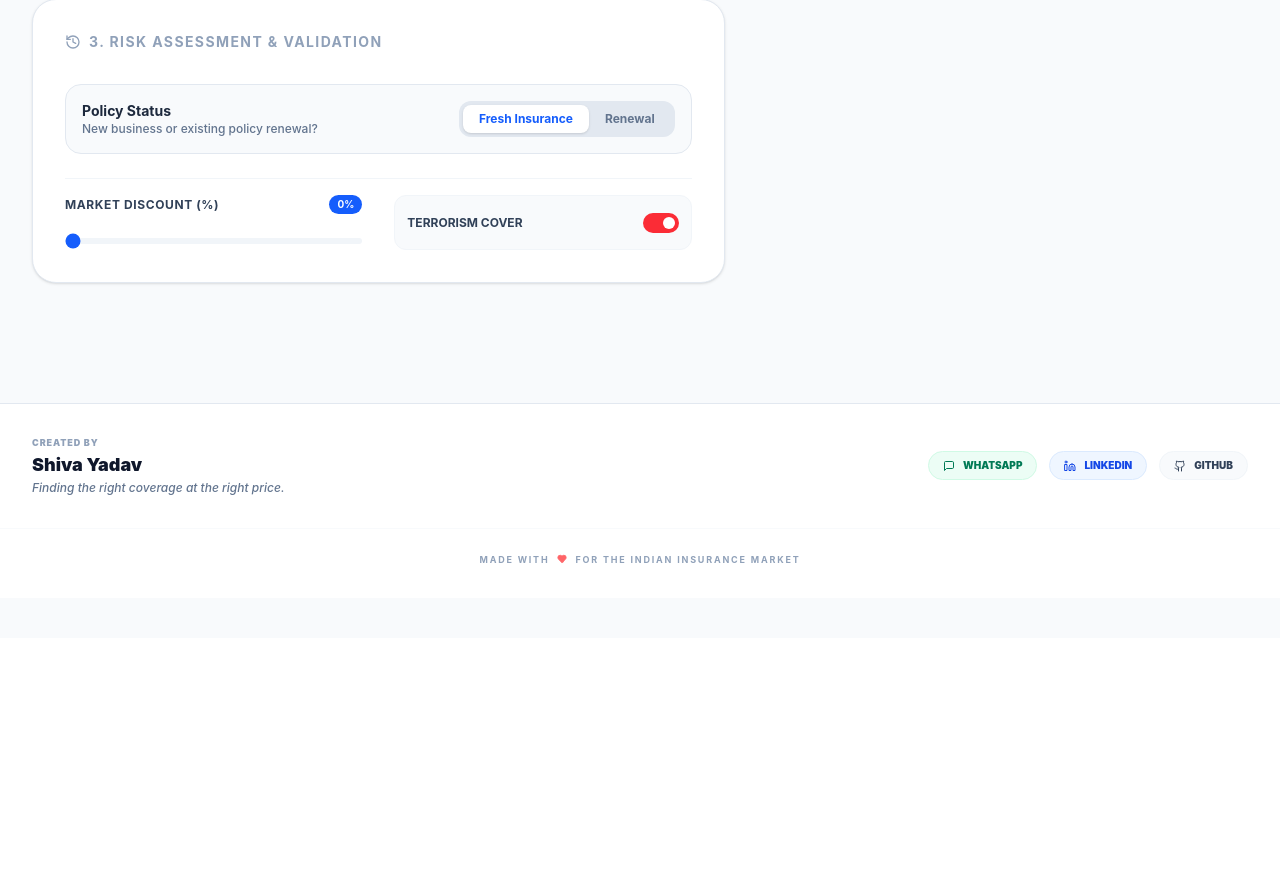
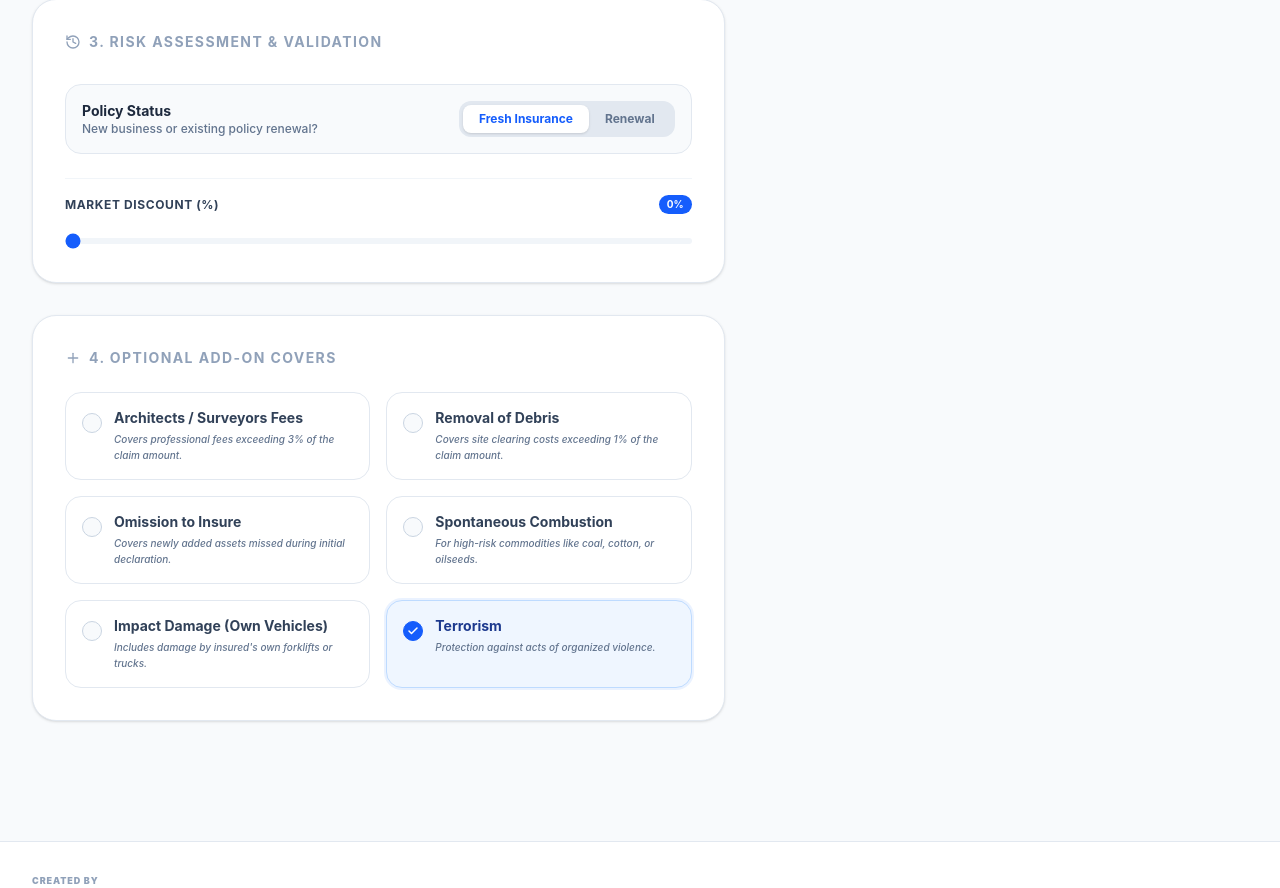
Before and after one commit to Rudra2305/Bharat-Fire-Insurance-Quote-Tool, a React (Vite) app: page / in a window 1280 px wide. Shown: the part 672-1560 px from the top of the page. Before the commit the page ends 1310 px from the top, so only its background shows below. Built offline with nearby package versions, Linux system fonts and the light colour scheme.

Commit message:
feat: integrate industry-standard perils, deductibles, and optional add-ons

```diff
--- a/src/components/CalculatorForm.tsx
+++ b/src/components/CalculatorForm.tsx
@@ -1,7 +1,8 @@
 import React, { useState, useEffect } from 'react';
 import type { QuoteInputs } from '../utils/calculator';
 import { pincodeMap, occupancies } from '../data/dataManager';
-import { Search, MapPin, Building2, Factory, Package, Percent, ShieldAlert, Sofa, History, AlertCircle, Plus } from 'lucide-react';
+import { optionalAddons } from '../data/perils';
+import { Search, MapPin, Building2, Factory, Package, Percent, ShieldAlert, Sofa, History, AlertCircle, Plus, Check } from 'lucide-react';
 
 interface CalculatorFormProps {
   onUpdate: (inputs: QuoteInputs) => void;
@@ -22,6 +23,7 @@ export const CalculatorForm: React.FC<CalculatorFormProps> = ({ onUpdate }) => {
     hasClaims: false,
     pastPremium: 0,
     pastClaims: 0,
+    selectedAddons: ['terrorism'],
   });
 
   const [pincodeQuery, setPincodeQuery] = useState('');
@@ -41,6 +43,21 @@ export const CalculatorForm: React.FC<CalculatorFormProps> = ({ onUpdate }) => {
     } else {
       setInputs(prev => ({ ...prev, pincode: null }));
     }
+  };
+
+  const toggleAddon = (id: string) => {
+    setInputs(prev => {
+      const isSelected = prev.selectedAddons.includes(id);
+      const updated = isSelected
+        ? prev.selectedAddons.filter(a => a !== id)
+        : [...prev.selectedAddons, id];
+
+      return {
+        ...prev,
+        selectedAddons: updated,
+        includeTerrorism: updated.includes('terrorism')
+      };
+    });
   };
 
   const filteredOccupancies = occupancyQuery.length > 1
@@ -147,7 +164,7 @@ export const CalculatorForm: React.FC<CalculatorFormProps> = ({ onUpdate }) => {
               </label>
               <input
                 type="number"
-                onChange={(e) => setInputs(prev => ({ ...prev, [item.key]: Number(e.target.value) }))}
+                onChange={(e) => setInputs(prev => ({ ...prev, [item.key as any]: Number(e.target.value) }))}
                 className="w-full bg-slate-50 border border-slate-200 rounded-xl px-4 py-3 focus:outline-none focus:ring-2 focus:ring-blue-500/20 transition-all font-bold text-sm"
                 placeholder="0"
               />
@@ -231,8 +248,8 @@ export const CalculatorForm: React.FC<CalculatorFormProps> = ({ onUpdate }) => {
             </div>
           )}
 
-          {/* Discount & Terrorism */}
-          <div className="pt-4 border-t border-slate-100 grid grid-cols-1 md:grid-cols-2 gap-8">
+          {/* Discount Section */}
+          <div className="pt-4 border-t border-slate-100">
             <div className="space-y-3">
               <div className="flex justify-between items-center">
                 <label className="text-xs font-bold text-slate-700 uppercase tracking-wider">Market Discount (%)</label>
@@ -246,16 +263,45 @@ export const CalculatorForm: React.FC<CalculatorFormProps> = ({ onUpdate }) => {
                 className="w-full h-1.5 bg-slate-100 rounded-lg appearance-none cursor-pointer accent-blue-600"
               />
             </div>
-            <div className="flex items-center justify-between p-3 bg-slate-50 rounded-xl border border-slate-100">
-               <span className="text-xs font-bold text-slate-700 uppercase">Terrorism Cover</span>
-               <button
-                  onClick={() => setInputs(prev => ({ ...prev, includeTerrorism: !prev.includeTerrorism }))}
-                  className={`relative inline-flex h-5 w-9 items-center rounded-full transition-colors ${inputs.includeTerrorism ? 'bg-red-500' : 'bg-slate-300'}`}
-                >
-                  <span className={`inline-block h-3 w-3 transform rounded-full bg-white transition-transform ${inputs.includeTerrorism ? 'translate-x-5' : 'translate-x-1'}`} />
-                </button>
-            </div>
           </div>
+        </div>
+      </div>
+
+      {/* STEP 4: Add-ons */}
+      <div className="bg-white border border-slate-200 rounded-3xl p-6 sm:p-8 shadow-sm space-y-6">
+        <h3 className="text-sm font-bold text-slate-400 uppercase tracking-widest flex items-center gap-2">
+          <Plus className="w-4 h-4" /> 4. Optional Add-on Covers
+        </h3>
+        <div className="grid grid-cols-1 sm:grid-cols-2 gap-4">
+          {optionalAddons.map((addon) => (
+            <button
+              key={addon.id}
+              onClick={() => toggleAddon(addon.id)}
+              className={`flex items-start gap-3 p-4 rounded-2xl border transition-all text-left group ${
+                inputs.selectedAddons.includes(addon.id)
+                  ? 'bg-blue-50 border-blue-200 ring-2 ring-blue-500/10'
+                  : 'bg-white border-slate-200 hover:border-slate-300'
+              }`}
+            >
+              <div className={`mt-1 shrink-0 w-5 h-5 rounded-full border flex items-center justify-center transition-colors ${
+                inputs.selectedAddons.includes(addon.id)
+                  ? 'bg-blue-600 border-blue-600 text-white'
+                  : 'bg-slate-50 border-slate-300 group-hover:border-slate-400'
+              }`}>
+                {inputs.selectedAddons.includes(addon.id) && <Check className="w-3 h-3 stroke-[3]" />}
+              </div>
+              <div>
+                <p className={`text-sm font-bold leading-tight ${
+                  inputs.selectedAddons.includes(addon.id) ? 'text-blue-900' : 'text-slate-700'
+                }`}>
+                  {addon.name}
+                </p>
+                <p className="text-[10px] text-slate-500 mt-1 font-medium leading-relaxed italic">
+                  {addon.description}
+                </p>
+              </div>
+            </button>
+          ))}
         </div>
       </div>
     </div>
--- a/src/components/QuoteSummary.tsx
+++ b/src/components/QuoteSummary.tsx
@@ -1,12 +1,18 @@
-import React from 'react';
+import React, { useState } from 'react';
 import type { QuoteResult } from '../utils/calculator';
-import { Info, TrendingDown, ShieldPlus, AlertTriangle, FileText, CheckCircle2, MessageSquare, Linkedin } from 'lucide-react';
+import { standardPerils } from '../data/perils';
+import {
+  Info, TrendingDown, ShieldPlus, AlertTriangle, FileText, CheckCircle2,
+  MessageSquare, Linkedin, ChevronDown, ChevronUp, ShieldCheck
+} from 'lucide-react';
 
 interface QuoteSummaryProps {
   result: QuoteResult | null;
 }
 
 export const QuoteSummary: React.FC<QuoteSummaryProps> = ({ result }) => {
+  const [showPerils, setShowPerils] = useState(false);
+
   if (!result) {
     return (
       <div className="bg-slate-50 border-2 border-dashed border-slate-200 rounded-3xl p-12 flex flex-col items-center justify-center text-center h-full">
@@ -26,7 +32,6 @@ export const QuoteSummary: React.FC<QuoteSummaryProps> = ({ result }) => {
       maximumFractionDigits: 0
     }).format(val || 0);
 
-  // ADVISORY CARD FOR HIGH CLAIM RATIO (>70%)
   if (result.isBlocked) {
     return (
       <div className="space-y-6 animate-in fade-in slide-in-from-right-4 duration-500">
@@ -61,23 +66,6 @@ export const QuoteSummary: React.FC<QuoteSummaryProps> = ({ result }) => {
                 </a>
               </div>
             </div>
-
-            <div className="space-y-4 pt-4 border-t border-slate-100">
-              <h4 className="text-xs font-black text-slate-400 uppercase tracking-widest">General Guidelines</h4>
-              <ul className="space-y-3">
-                {[
-                  "This risk requires a manual technical audit by a senior underwriter.",
-                  "Standard Bharat Sookshma/Laghu automated rates are not applicable."
-                ].map((step, i) => (
-                  <li key={i} className="flex gap-3 text-xs text-slate-700 font-semibold">
-                    <div className="bg-slate-100 p-1 rounded-md h-fit mt-0.5">
-                      <FileText className="w-3 h-3 text-slate-500" />
-                    </div>
-                    {step}
-                  </li>
-                ))}
-              </ul>
-            </div>
           </div>
         </div>
       </div>
@@ -94,8 +82,22 @@ export const QuoteSummary: React.FC<QuoteSummaryProps> = ({ result }) => {
         <div>
           <span className="text-[10px] font-black text-emerald-600 uppercase tracking-widest">Underwriting Approved</span>
           <h3 className="text-lg font-bold text-emerald-900 leading-tight">{result.policyType}</h3>
-          <p className="text-xs text-emerald-700 mt-1 font-medium">Sum Insured: {formatCurrency(result.totalSI)}</p>
+          <p className="text-xs text-emerald-700 mt-1 font-medium italic underline underline-offset-2 decoration-emerald-200">Standard Industry Terms Applied</p>
         </div>
+      </div>
+
+      {/* COMPULSORY DEDUCTIBLE CARD */}
+      <div className="bg-amber-50 border border-amber-200 rounded-2xl p-6 shadow-sm">
+        <div className="flex items-center gap-3 mb-3">
+          <div className="bg-amber-100 p-1.5 rounded-md">
+             <ShieldCheck className="w-4 h-4 text-amber-700" />
+          </div>
+          <span className="text-[10px] font-black text-amber-800 uppercase tracking-widest">Compulsory Excess (Deductible)</span>
+        </div>
+        <p className="text-xl font-black text-amber-900">{result.compulsoryDeductible}</p>
+        <p className="text-[10px] text-amber-700 mt-2 font-bold uppercase tracking-tight italic">
+          *Standard Industry Practice for SI of {formatCurrency(result.totalSI)}
+        </p>
       </div>
 
       {/* Main Quote Card */}
@@ -162,6 +164,36 @@ export const QuoteSummary: React.FC<QuoteSummaryProps> = ({ result }) => {
         </div>
       </div>
 
+      {/* WHAT IS COVERED? (EXPANDABLE) */}
+      <div className="bg-white border border-slate-200 rounded-3xl overflow-hidden shadow-sm">
+        <button
+          onClick={() => setShowPerils(!showPerils)}
+          className="w-full px-6 py-4 flex justify-between items-center bg-slate-50 hover:bg-slate-100 transition-colors"
+        >
+          <div className="flex items-center gap-2">
+            <ShieldCheck className="w-5 h-5 text-blue-600" />
+            <span className="text-sm font-black uppercase tracking-tight text-slate-800">What is Covered?</span>
+          </div>
+          {showPerils ? <ChevronUp className="w-4 h-4 text-slate-400" /> : <ChevronDown className="w-4 h-4 text-slate-400" />}
+        </button>
+
+        {showPerils && (
+          <div className="p-6 grid grid-cols-1 sm:grid-cols-2 gap-4 animate-in slide-in-from-top-2 duration-300">
+            {standardPerils.map((peril) => (
+              <div key={peril.name} className="flex gap-3 p-3 bg-slate-50 rounded-xl border border-slate-100">
+                <div className="bg-white p-2 rounded-lg h-fit shadow-sm">
+                  <peril.icon className="w-4 h-4 text-blue-600" />
+                </div>
+                <div>
+                  <p className="text-xs font-black text-slate-900">{peril.name}</p>
+                  <p className="text-[10px] text-slate-500 font-medium leading-tight mt-0.5">{peril.description}</p>
+                </div>
+              </div>
+            ))}
+          </div>
+        )}
+      </div>
+
       {/* Professional Call to Action */}
       <div className="bg-blue-600 rounded-3xl p-6 text-white shadow-xl shadow-blue-500/20 space-y-4">
         <h4 className="font-black text-sm uppercase tracking-wider italic underline decoration-blue-400 underline-offset-4">Optimize Your Quote</h4>
@@ -177,14 +209,6 @@ export const QuoteSummary: React.FC<QuoteSummaryProps> = ({ result }) => {
             </a>
         </div>
       </div>
-
-      {/* Negotiation Tip */}
-      <div className="bg-slate-100 rounded-2xl p-5 flex gap-4">
-        <TrendingDown className="w-5 h-5 text-slate-500 shrink-0 mt-1" />
-        <p className="text-slate-600 text-[10px] font-bold uppercase tracking-wide leading-relaxed">
-          Benchmark Insight: Claim Ratio is <span className="text-blue-600">{(result.claimRatio || 0).toFixed(1)}%</span>. These IIB figures are standard for negotiation with brokers.
-        </p>
-      </div>
     </div>
   );
 };
--- /dev/null
+++ b/src/data/perils.ts
@@ -0,0 +1,31 @@
+import { Flame, CloudLightning, Bomb, Plane, Users, CloudRainWind, Activity, Car, Mountain, Droplets, Target, Sprout } from 'lucide-react';
+
+export interface Peril {
+  name: string;
+  description: string;
+  icon: any;
+}
+
+export const standardPerils: Peril[] = [
+  { name: "Fire", description: "Damage from ignition, including spontaneous combustion risks.", icon: Flame },
+  { name: "Lightning", description: "Direct damage to structure or electrical systems.", icon: CloudLightning },
+  { name: "Explosion / Implosion", description: "Sudden pressure failure (excluding high-pressure steam boilers).", icon: Bomb },
+  { name: "Aircraft Damage", description: "Impact from aerial devices or articles dropped from them.", icon: Plane },
+  { name: "RSMD", description: "Riot, Strike, and Malicious Damage by external parties.", icon: Users },
+  { name: "STFI", description: "Storm, Tempest, Flood, and Inundation (Natural water damage).", icon: CloudRainWind },
+  { name: "Earthquake", description: "Fire and Shock damage based on seismic zone mapping.", icon: Activity },
+  { name: "Impact Damage", description: "Collision by road/rail vehicles or animals not owned by the insured.", icon: Car },
+  { name: "Subsidence/Landslide", description: "Damage from ground movement or rockslides.", icon: Mountain },
+  { name: "Bursting of Tanks/Pipes", description: "Failure of overhead water tanks or plumbing apparatus.", icon: Droplets },
+  { name: "Missile Testing", description: "Damage caused by authorized government weapons testing.", icon: Target },
+  { name: "Bush Fire", description: "Naturally occurring vegetation fires (excluding forest fires).", icon: Sprout }
+];
+
+export const optionalAddons = [
+  { id: "architectFees", name: "Architects / Surveyors Fees", description: "Covers professional fees exceeding 3% of the claim amount." },
+  { id: "debrisRemoval", name: "Removal of Debris", description: "Covers site clearing costs exceeding 1% of the claim amount." },
+  { id: "omissionToInsure", name: "Omission to Insure", description: "Covers newly added assets missed during initial declaration." },
+  { id: "spontaneousCombustion", name: "Spontaneous Combustion", description: "For high-risk commodities like coal, cotton, or oilseeds." },
+  { id: "ownVehicleImpact", name: "Impact Damage (Own Vehicles)", description: "Includes damage by insured's own forklifts or trucks." },
+  { id: "terrorism", name: "Terrorism", description: "Protection against acts of organized violence." }
+];
--- a/src/utils/calculator.ts
+++ b/src/utils/calculator.ts
@@ -6,7 +6,7 @@ export interface QuoteInputs {
   pmSI: number;
   furnitureSI: number;
   stocksSI: number;
-  otherSI: number; // New field for other assets
+  otherSI: number;
   discount: number;
   includeTerrorism: boolean;
   occupancy: Occupancy | null;
@@ -16,6 +16,8 @@ export interface QuoteInputs {
   hasClaims: boolean;
   pastPremium: number;
   pastClaims: number;
+  // New Add-ons
+  selectedAddons: string[];
 }
 
 export interface QuoteResult {
@@ -33,16 +35,17 @@ export interface QuoteResult {
   netPremium: number;
   gst: number;
   totalPremium: number;
-  // Underwriting Result
   claimRatio: number;
   isBlocked: boolean;
+  compulsoryDeductible: string; // New field
 }
 
 export function calculateQuote(inputs: QuoteInputs): QuoteResult | null {
   const {
     buildingSI, pmSI, furnitureSI, stocksSI, otherSI,
     discount, includeTerrorism, occupancy, pincode,
-    isRenewal, hasClaims, pastPremium, pastClaims
+    isRenewal, hasClaims, pastPremium, pastClaims,
+    selectedAddons
   } = inputs;
 
   if (!occupancy || !pincode) return null;
@@ -61,19 +64,33 @@ export function calculateQuote(inputs: QuoteInputs): QuoteResult | null {
         isBlocked = true;
       }
     } else if (pastClaims > 0) {
-      // If claims exist but no premium recorded (edge case), block it
       claimRatio = 100;
       isBlocked = true;
     }
   }
 
-  // Policy Classification
-  let policyType = "Standard Fire & Special Perils";
+  // Policy Classification & Deductible Logic
+  let policyType = "";
+  let compulsoryDeductible = "";
   const siInCr = totalSI / 10000000;
+
   if (siInCr <= 5) {
     policyType = "Bharat Sookshma Udyam Suraksha";
+    compulsoryDeductible = "₹5,000";
   } else if (siInCr <= 50) {
     policyType = "Bharat Laghu Udyam Suraksha";
+    compulsoryDeductible = "5% of claim (Min ₹10,000)";
+  } else {
+    policyType = "Standard Fire & Special Perils (SFSP)";
+    if (siInCr <= 100) {
+      compulsoryDeductible = "5% of claim (Min ₹25,000)";
+    } else if (siInCr <= 1500) {
+      compulsoryDeductible = "5% of claim (Min ₹5,00,000)";
+    } else if (siInCr <= 2500) {
+      compulsoryDeductible = "5% of claim (Min ₹25,00,000)";
+    } else {
+      compulsoryDeductible = "5% of claim (Min ₹50,00,000)";
+    }
   }
 
   const categoryCode = occupancy.categoryCode;
@@ -86,11 +103,13 @@ export function calculateQuote(inputs: QuoteInputs): QuoteResult | null {
 
   const stfiRate = stfiRates[categoryCode] || 0;
   const eqRate = eqRates[categoryCode]?.[eqZone] || 0;
-  const terrorismRate = includeTerrorism ? (terrorismRates[categoryCode] || DEFAULT_TERRORISM_RATE) : 0;
+  const terrorismRate = (includeTerrorism || selectedAddons.includes('terrorism'))
+    ? (terrorismRates[categoryCode] || DEFAULT_TERRORISM_RATE)
+    : 0;
 
   const netRate = netFlexaRate + stfiRate + eqRate + terrorismRate;
 
-  // Premiums (Rate is per 1000 SI)
+  // Premiums
   const flexaPremium = (totalSI * netFlexaRate) / 1000;
   const stfiPremium = (totalSI * stfiRate) / 1000;
   const eqPremium = (totalSI * eqRate) / 1000;
@@ -116,6 +135,7 @@ export function calculateQuote(inputs: QuoteInputs): QuoteResult | null {
     gst,
     totalPremium,
     claimRatio,
-    isBlocked
+    isBlocked,
+    compulsoryDeductible
   };
 }
```
